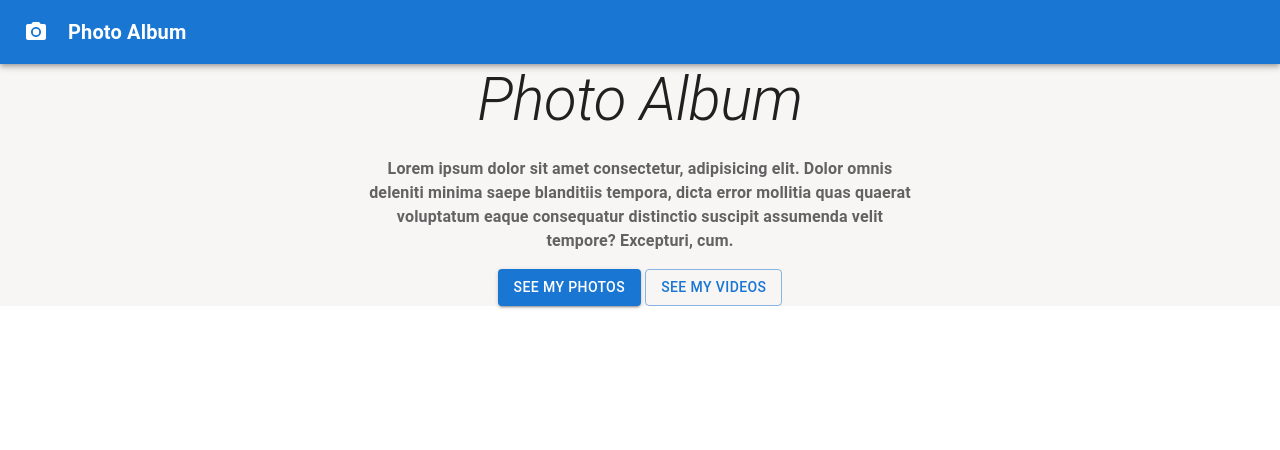
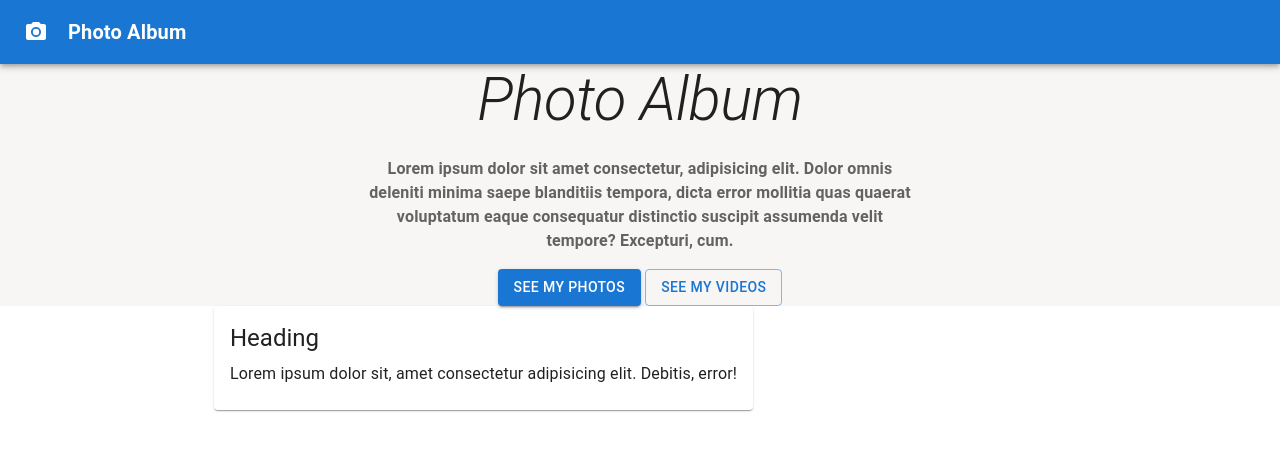
Before and after one commit to l33th/image-album, a React (Create React App) app: page / in a window 1280 px wide. Shown: the top 450 px of the page. Built offline with nearby package versions, Linux system fonts and the light colour scheme; grey boxes are pictures that could not be loaded.

Commit message:
Heading and Description Card

```diff
--- a/src/components/PhotoAlbum.js
+++ b/src/components/PhotoAlbum.js
@@ -58,7 +58,11 @@ const PhotoAlbum = () => {
 								</strong>
 							</Typography>
 							<div className={classes.button}>
-								<Grid container spacing={2} justifyContent='center'>
+								<Grid
+									container
+									spacing={2}
+									justifyContent='center'
+								>
 									<Grid item>
 										<Button
 											variant='contained'
@@ -79,6 +83,28 @@ const PhotoAlbum = () => {
 					</div>
 				</main>
 			</div>
+			<Container className={classes.cardGrid} maxWidth='md'>
+				<Grid container spacing={0}>
+					<Grid itme>
+						<Card className={classes.card}>
+							<CardMedia
+								className={classes.cardMedia}
+								image='https://unsplash.com/random'
+								title='Image Title'
+							/>
+							<CardContent className={classes.CardContent}>
+								<Typography gutterBottom variant='h5'>
+									Heading
+								</Typography>
+								<Typography>
+									Lorem ipsum dolor sit, amet consectetur
+									adipisicing elit. Debitis, error!
+								</Typography>
+							</CardContent>
+						</Card>
+					</Grid>
+				</Grid>
+			</Container>
 		</>
 	);
 };
```
